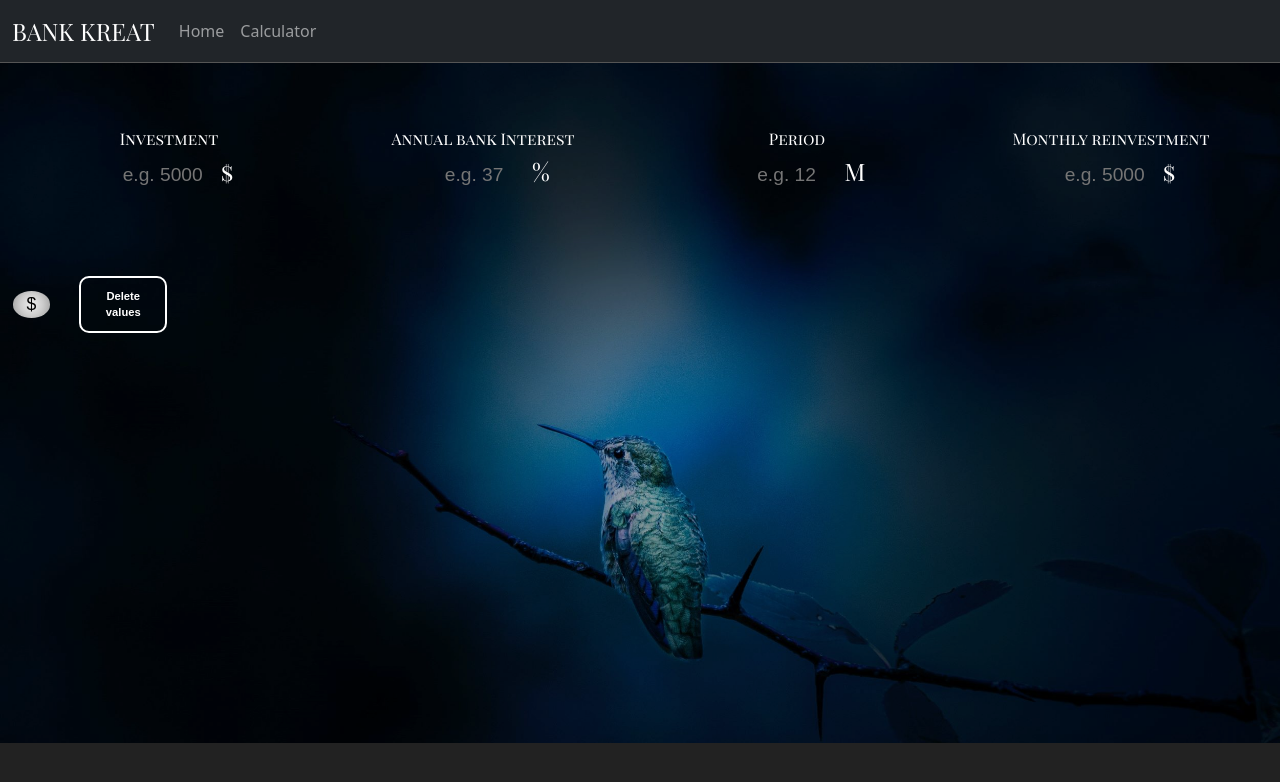
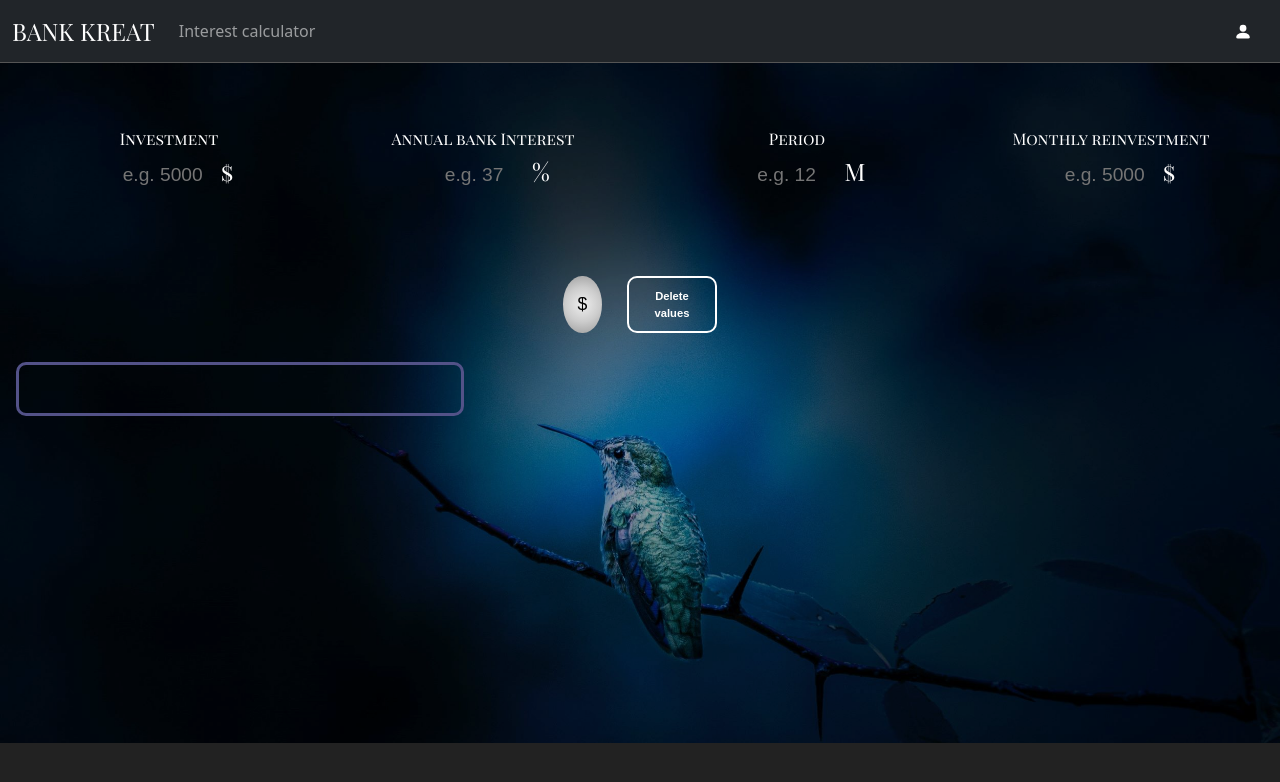
Before and after one commit to bpontiz/BankKreat, a website: page calculator.html in a window 1280 px wide. Drawn offline with nearby package versions, Linux system fonts and the light colour scheme.

Commit message:
User Identity added into calculator page.

```diff
--- a/calculator.html
+++ b/calculator.html
@@ -24,22 +24,23 @@
             </button>
             <div class="collapse navbar-collapse" id="navbarNavDropdown">
                 <ul class="navbar-nav">
-                    <li class="nav-item active">
-                        <a class="nav-link" href="index.html">Home</a>
+                    <li class="nav-item">
+                        <a class="nav-link" href="calculator.html">Interest calculator</a>
                     </li>
-                    <li class="nav-item">
-                        <a class="nav-link" href="calculator.html">Calculator</a>
+                    <!-- 26 23
+                        0 0 23 14 -->
+                    <li class="nav-item position-absolute top-0 end-0">
+                        <a href="#" id="user_identification" class="nav-link li_nav_id_user">
+                            <svg xmlns="http://www.w3.org/2000/svg" width="26" height="23" fill="currentColor" class="bi bi-person-fill" viewBox="0 0 23 14">
+                                <path d="M3 14s-1 0-1-1 1-4 6-4 6 3 6 4-1 1-1 1H3zm5-6a3 3 0 1 0 0-6 3 3 0 0 0 0 6z"/>
+                              </svg>
+                        </a>
                     </li>
                 </ul>
             </div>
         </nav>
     </header>
     <main class="container-fluid mainHeight mainCalculator">
-        <div class="row">
-            <div class="text-center">
-                <span id="already_user"></span>
-            </div>
-        </div>
         <section class="row interesValues">
             <div class="row">
                 <div class="col-lg-3 text-center tarjeta">
@@ -61,8 +62,8 @@
             </div>
         </section>
         <div class="row div_buttons">
-            <button id="buttonCalculate_values" type="button" class="btn btn-dark button_dollarSymbol">$</button>
-            <button id="buttonReset_values" type="button" class="btn btn-dark button_values">Delete values</button>
+            <button id="buttonCalculate_values" type="button" class="btn button_userKeys button_dollarSymbol">$</button>
+            <button id="buttonReset_values" type="button" class="btn button_userKeys button_values">Delete values</button>
         </div>
         <div class="row">
             <div class="col-lg-12" id="DOMCapitalFinal_div">
--- a/calculator.js
+++ b/calculator.js
@@ -62,7 +62,7 @@ function interesCompuesto() {
       ) : (
         capitalFinal = (eventCapitalInicial + eventCapitalReinversion*(i-1))*(1+((eventTasaDeInteres/100)/12))**i,
         resultadoInteres = capitalFinal.toFixed(2),
-        console.log(`»Total mount at month number ${i} es ${result_format_US.format(resultadoInteres)} $`)
+        console.log(`»Total mount at month number ${i} is ${result_format_US.format(resultadoInteres)} $`)
       );
     }
     let diferenciaCapital = capitalFinal - (eventCapitalInicial + ( eventCapitalReinversion * ( eventTiempoDeAhorro - 1 )));
@@ -70,7 +70,7 @@ function interesCompuesto() {
     console.log(`Interest profit after savings period is: ${resultadoCapital} $`);
     let buttonCalculate_values = document.getElementById("buttonCalculate_values");
     buttonCalculate_values.addEventListener('click', () => {
-      DOMCapitalFinal_h3.innerHTML = `<p id="mountCapitalFinal_p">Interest profit after ${eventTiempoDeAhorro} months is: ${result_format_US.format(resultadoCapital)}$</p><p id="mountCapitalFinal_p">Final mount is: ${result_format_US.format(resultadoInteres)} $</p>`;
+      DOMCapitalFinal_h3.innerHTML = `<p id="mountCapitalFinal_p">Interest profit after ${eventTiempoDeAhorro} months is: ${result_format_US.format(resultadoCapital)} $</p><p id="mountCapitalFinal_p">Final mount is: ${result_format_US.format(resultadoInteres)} $</p>`;
       DOMCapitalFinal.append(DOMCapitalFinal_h3);
     })
   }
@@ -90,6 +90,7 @@ function isInDataBase(testDatabase, askProfession) {
     console.log(economistValidation);
   });
 }
+// user1.isInDataBase(databases, 'ECONOMISTA');
 
 // Creación de etiqueta HTML modificando el DOM mediante JS.
 let footer_dev = "Developed by Bruno Pontiz"
@@ -97,8 +98,8 @@ let footer_sign = document.createElement("div")
 footer_sign.innerHTML = `<footer class="container-fluid><div class="row"><h5 class="footerSign">${footer_dev}</h5></div></footer>`;
 document.body.appendChild(footer_sign);
 
-// user1.isInDataBase(databases, 'ECONOMISTA');
-function userLocalStorage(){
+
+function userLocalStorage() {
   // Descripción: función que almacena en local storage la información introducida por el usuario.
   let key_name = "name";
   let key_profession = "profession";
@@ -108,6 +109,13 @@ function userLocalStorage(){
   let user1_info_JSON = JSON.stringify(user1_info);
   localStorage.setItem("User Info", user1_info_JSON);
 }
+
+let nav_identificate_user = document.getElementById("user_identification");
+let DOM_nav_identificate_user = document.createElement("p");
+DOM_nav_identificate_user_JSON = JSON.parse(localStorage.getItem("User Info")).name;
+console.log(DOM_nav_identificate_user_JSON);
+DOM_nav_identificate_user.innerHTML = `<i class="bi bi-person"></i><p id="p_identificate_user">${DOM_nav_identificate_user_JSON}</p>`;
+nav_identificate_user.appendChild(DOM_nav_identificate_user);
 
 document.getElementById("buttonReset_values").addEventListener('click', resetValues);
 function resetValues() {
--- a/style.css
+++ b/style.css
@@ -15,10 +15,30 @@ header .titleBankKreat {
     font-family: 'Playfair Display SC', serif;
 }
 
+.li_nav_id_user {
+    padding: 1.2rem;
+    color: #FFFFFF;
+    min-width: 10vw;
+    display: flex;
+    justify-content: end;
+    align-content: center;
+}
+
+.bi-person-fill {
+    display: inline;
+}
+
+#p_identificate_user {
+    display: flex;
+    flex-direction: row;
+    justify-self: end;
+    align-self: flex-end;
+}
+
 main {
     font-family: 'Playfair Display SC', serif;
-    width: 100vw;
-    height: 85vh;
+    min-width: 100vw;
+    min-height: 85vh;
     position: relative;
     background-image: url('/multimedia/petronesTowers.jpeg');
     background-size: cover;
@@ -38,8 +58,8 @@ main::before {
 
 .mainCalculator {
     font-family: 'Playfair Display SC', serif;
-    width: 100vw;
-    height: 85vh;
+    min-width: 100vw;
+    max-height: 85vh;
     position: relative;
     background-image: url('/multimedia/littleBird.jpeg');
     background-size: cover;
@@ -59,7 +79,7 @@ main::before {
 
 main .inputMount {
     font-family: Arial, Helvetica, sans-serif;
-    width: 40%;
+    max-width: 40%;
     text-align: center;
     font-size: 80%;
     border: none;
@@ -84,7 +104,7 @@ input[type=number]::-webkit-inner-spin-button {
 }
 
 main .inputFinalMount {
-    width: 15%;
+    max-width: 15%;
     border: none;
 }
 
@@ -99,7 +119,7 @@ main .interesValues {
     flex-direction: row;
     justify-content: space-around;
     align-items: center;
-    height: 200px;
+    min-height: 200px;
 }
 
 main .userData {
@@ -141,6 +161,16 @@ main .mount {
 main #mountCapitalFinal_p{
     font-size: 60%;
     font-family: Arial, Helvetica, sans-serif;
+    color: #FFFFFF;
+}
+
+main #DOMCapitalFinal_div {
+    overflow: hidden;
+    padding: 1rem;
+    margin: 1rem;
+    border: 3px solid #535288;
+    border-radius: 10px;
+    max-width: 35vw;
 }
 
 main .italic_CI_CR {
@@ -151,11 +181,13 @@ main .italic_CI_CR {
 }
 
 main .div_buttons {
-    display: inline;
+    display: flex;
+    flex-direction: row;
+    justify-content: center;
 }
 
 main .button_values, .button_userKeys {
-    width: 10%;
+    max-width: 10%;
     font-size: 0.7rem;
     font-family: Arial, Helvetica, sans-serif;
     font-weight: bold;
@@ -181,11 +213,11 @@ main .button_userKeys:visited {
 }
 
 main .button_values {
-    width: 7%;
+    max-width: 7%;
 }
 
 main .button_dollarSymbol {
-    width: 3%;
+    max-width: 3%;
     font-size: 1.1rem;
     font-family: Arial, Helvetica, sans-serif;
     font-weight: normal;
@@ -216,19 +248,7 @@ main .welcome_message {
     color: #FFFFFF;
 }
 
-main #already_user {
-    animation-name: appear;
-    animation-duration: 3s;
-    animation-iteration-count: 1;
-}
-
-@keyframes appear {
-    0% {opacity: 0;}
-    100% {opacity: 1;}
-}
-
 footer {
-    /* background-color: #000000; */
     display: flex;
     flex-direction: column;
     justify-content: center;
@@ -237,8 +257,8 @@ footer {
     align-items: center;
     background-color: #222222;
     position: fixed;
-    width: 100vw;
-    height: 300px;
+    min-width: 100vw;
+    min-height: 200px;
 }
 
 footer .footerSign {
```
Also changed, not shown: index.html (+0 -1 lines).
